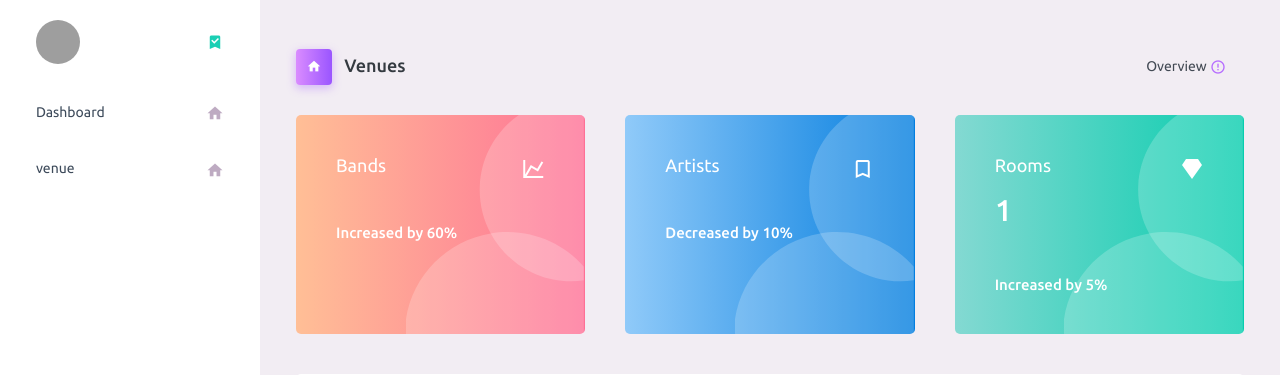
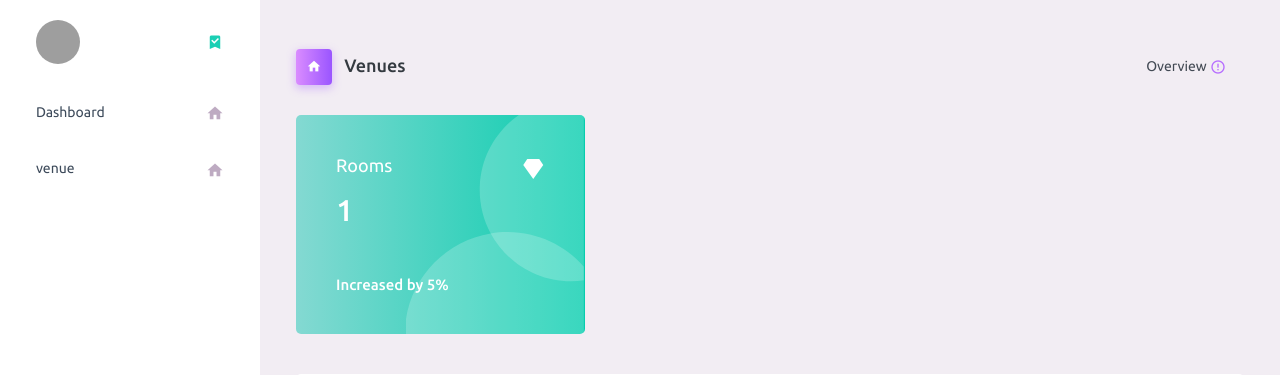
Before and after one commit to kibetamos/RiffMates, a Django app: page /rooms/ in a window 1280 px wide. Shown: the part 70-445 px from the top of the page. Run offline with Django 4.2, Linux system fonts and the light colour scheme; data comes from the database, SQL or seed files in the repository; some libraries are stand-ins or nearby versions; grey boxes are pictures that could not be loaded.

Commit message:
added rooms

```diff
--- a/templates/rooms.html
+++ b/templates/rooms.html
@@ -162,7 +162,7 @@
               </nav>
             </div>
             <div class="row">
-              <div class="col-md-4 stretch-card grid-margin">
+              <!-- <div class="col-md-4 stretch-card grid-margin">
                 <div class="card bg-gradient-danger card-img-holder text-white">
                   <div class="card-body">
                     <img src="{% static 'assets/images/dashboard/circle.svg'  %}" class="card-img-absolute" alt="circle-image" />
@@ -172,8 +172,8 @@
                     <h6 class="card-text">Increased by 60%</h6>
                   </div>
                 </div>
-              </div>
-              <div class="col-md-4 stretch-card grid-margin">
+              </div> -->
+              <!-- <div class="col-md-4 stretch-card grid-margin">
                 <div class="card bg-gradient-info card-img-holder text-white">
                   <div class="card-body">
                     <img src="{% static 'assets/images/dashboard/circle.svg'%}" class="card-img-absolute" alt="circle-image" />
@@ -183,7 +183,7 @@
                     <h6 class="card-text">Decreased by 10%</h6>
                   </div>
                 </div>
-              </div>
+              </div> -->
               <div class="col-md-4 stretch-card grid-margin">
                 <div class="card bg-gradient-success card-img-holder text-white">
                   <div class="card-body">
```
